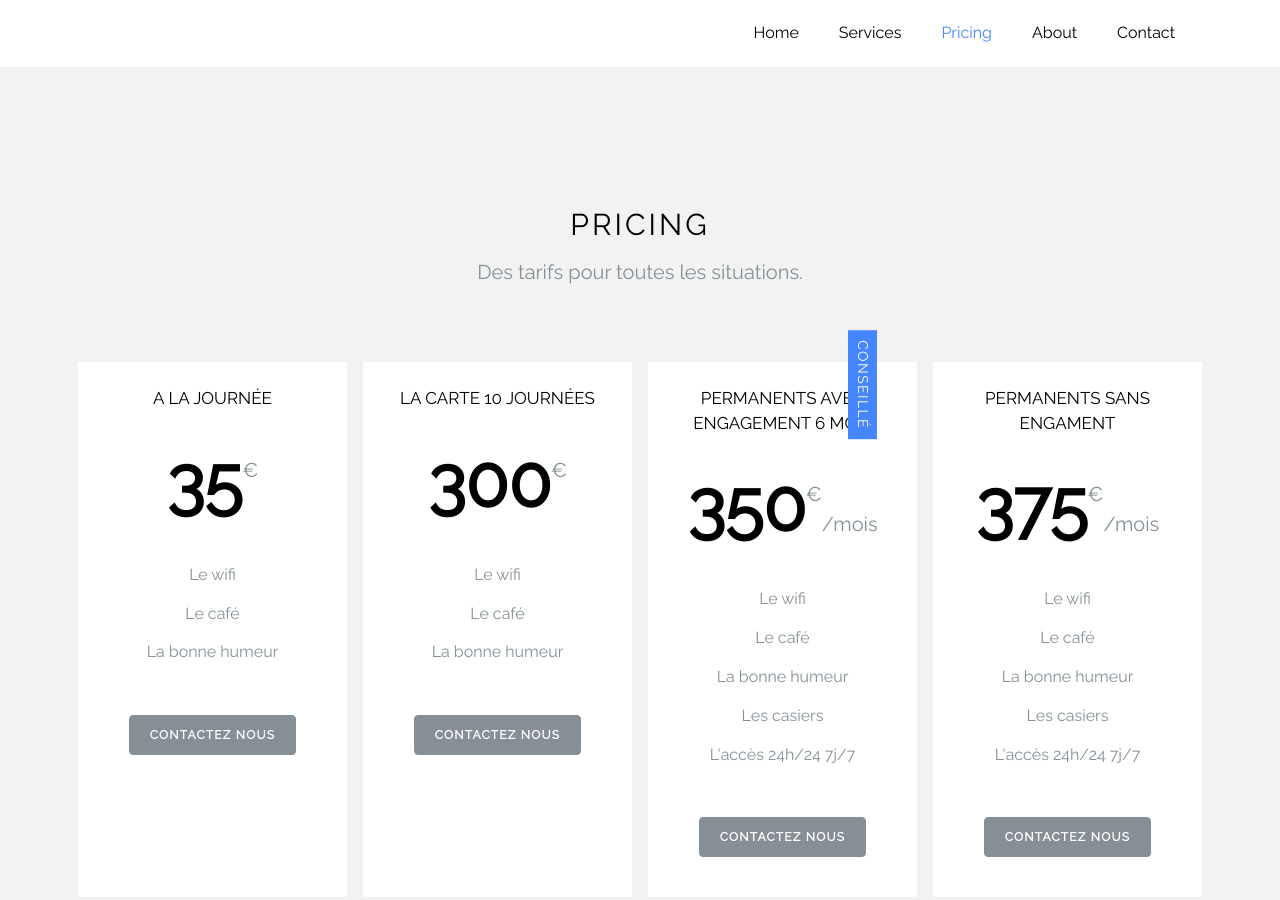
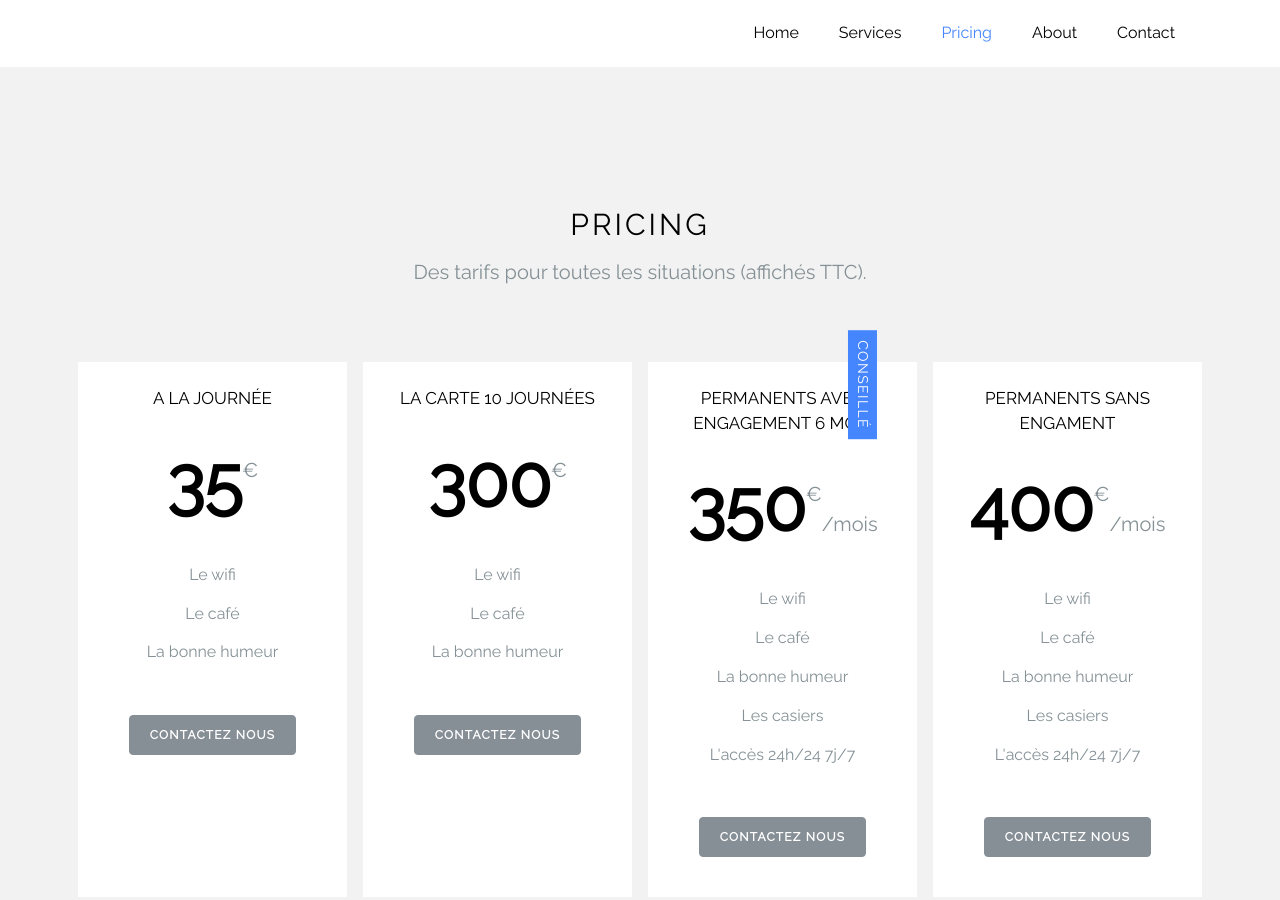
Before and after one commit to lespetitsfarcis/lespetitsfarcis.github.io, a Jekyll site: the page built from index.md, in a window 1280 px wide and 900 px high, scrolled down 2063 px. Built offline with Jekyll 4.4.1, drawn with Linux system fonts in a browser that asks for light colours.

Commit message:
changed pricing

```diff
--- a/_layouts/template.html
+++ b/_layouts/template.html
@@ -116,7 +116,7 @@
             <h2 class="text-uppercase ftco-uppercase">Pricing</h2>
             <div class="row justify-content-center mb-5">
               <div class="col-md-7">
-                <p class="lead">Des tarifs pour toutes les situations.</p>
+                <p class="lead">Des tarifs pour toutes les situations (affichés TTC).</p>
               </div>
             </div>
           </div>
@@ -165,7 +165,7 @@
           <div class="col-md bg-white  ftco-pricing-popular p-4 m-2 text-center mb-2 ftco-animate">
             <div class="ftco-pricing">
               <h2>Permanents sans engament</h2>
-              <p class="ftco-price-per text-center"><strong>375</strong><sup>€</sup><span>/mois</span></p>
+              <p class="ftco-price-per text-center"><strong>400</strong><sup>€</sup><span>/mois</span></p>
               <ul class="list-unstyled mb-5">
                 <li>Le wifi</li>
                 <li>Le café</li>
```
Also changed, not shown: 2 other files.
